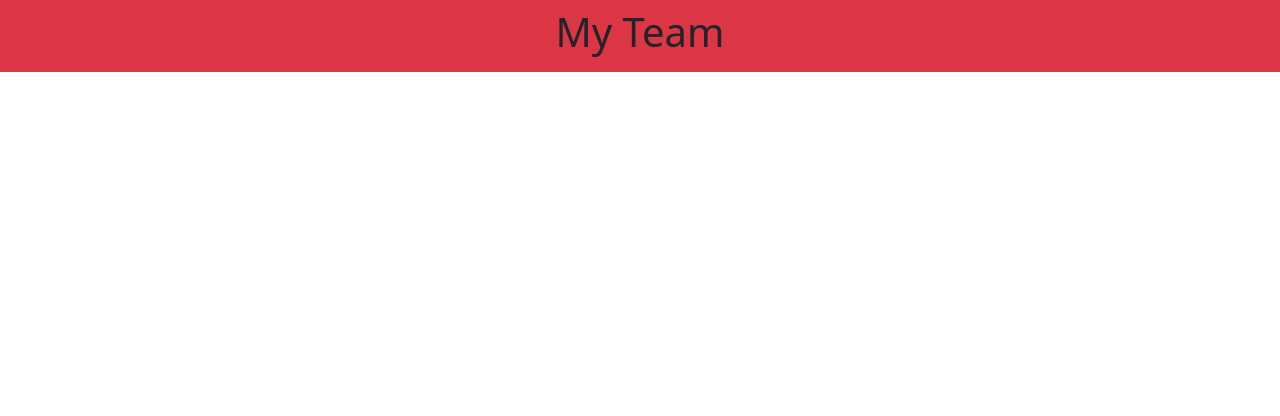
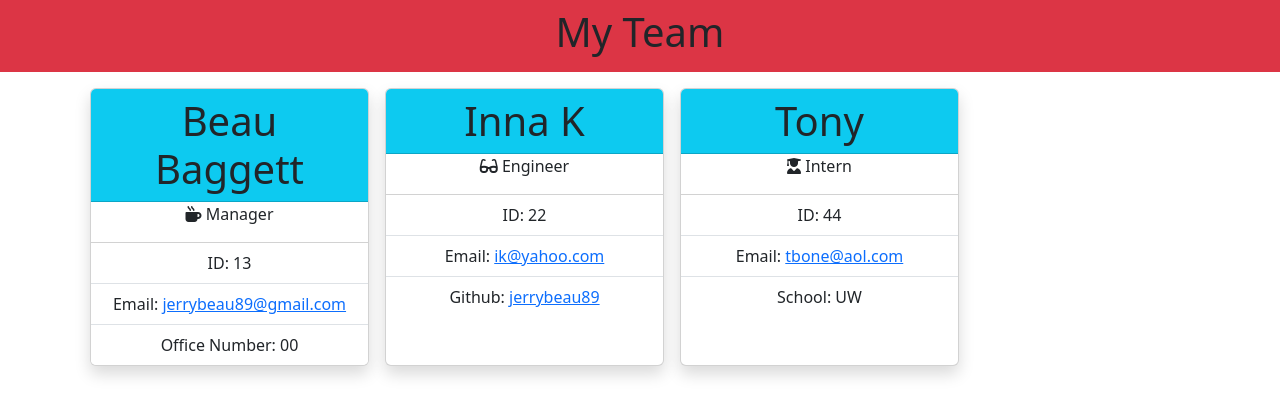
Before and after one commit to jerrybeau89/profile-generator, a website: page dist/index.html in a window 1280 px wide. Drawn offline with nearby package versions, Linux system fonts and the light colour scheme.

```diff
--- a/dist/index.html
+++ b/dist/index.html
@@ -14,8 +14,34 @@
     <nav class="navbar navbar-light bg-danger"><h1 class="mx-auto">My Team</h1></nav>
       <div class="container">
         <div class="my-2 d-flex flex-row flex-wrap">
-            <!-- Your HTML will be generated and placed here -->
 
+      <div class="card col-lg-3 m-2 shadow">
+              <h1 class="card-header bg-info">Beau Baggett</h1>
+              <p class="card-text"><i class="fas fa-mug-hot mr-2"></i> Manager</p>
+          <ul class="list-group list-group-flush">
+              <li class="list-group-item">ID: 13</li>
+              <li class="list-group-item">Email: <a href="mailto:jerrybeau89@gmail.com">jerrybeau89@gmail.com</a></li>
+              <li class="list-group-item">Office Number: 00</li>
+          </ul>
+      </div>
+      <div class="card col-lg-3 m-2 shadow">
+              <h1 class="card-header bg-info">Inna K</h1>
+              <p class="card-text"><i class="fas fa-glasses mr-2"></i> Engineer</p>
+          <ul class="list-group list-group-flush">
+              <li class="list-group-item">ID: 22</li>
+              <li class="list-group-item">Email: <a href="mailto:ik@yahoo.com">ik@yahoo.com</a></li>
+              <li class="list-group-item">Github: <a href="https://github.com/jerrybeau89"target="_blank" rel="noopener noreferrer">jerrybeau89</a></li>
+          </ul>
+      </div>
+      <div class="card col-lg-3 m-2 shadow">
+              <h1 class="card-header bg-info">Tony</h1>
+              <p class="card-text"><i class="fas fa-user-graduate mr-2"></i> Intern</p>
+          <ul class="list-group list-group-flush">
+              <li class="list-group-item">ID: 44</li>
+              <li class="list-group-item">Email:  <a href="mailto:tbone@aol.com">tbone@aol.com</a></li>
+              <li class="list-group-item">School: UW</li>
+          </ul>
+      </div>
         </div>
       </div>
     <script src="https://cdn.jsdelivr.net/npm/bootstrap@5.1.3/dist/js/bootstrap.bundle.min.js"
```
Also changed, not shown: README.md.
